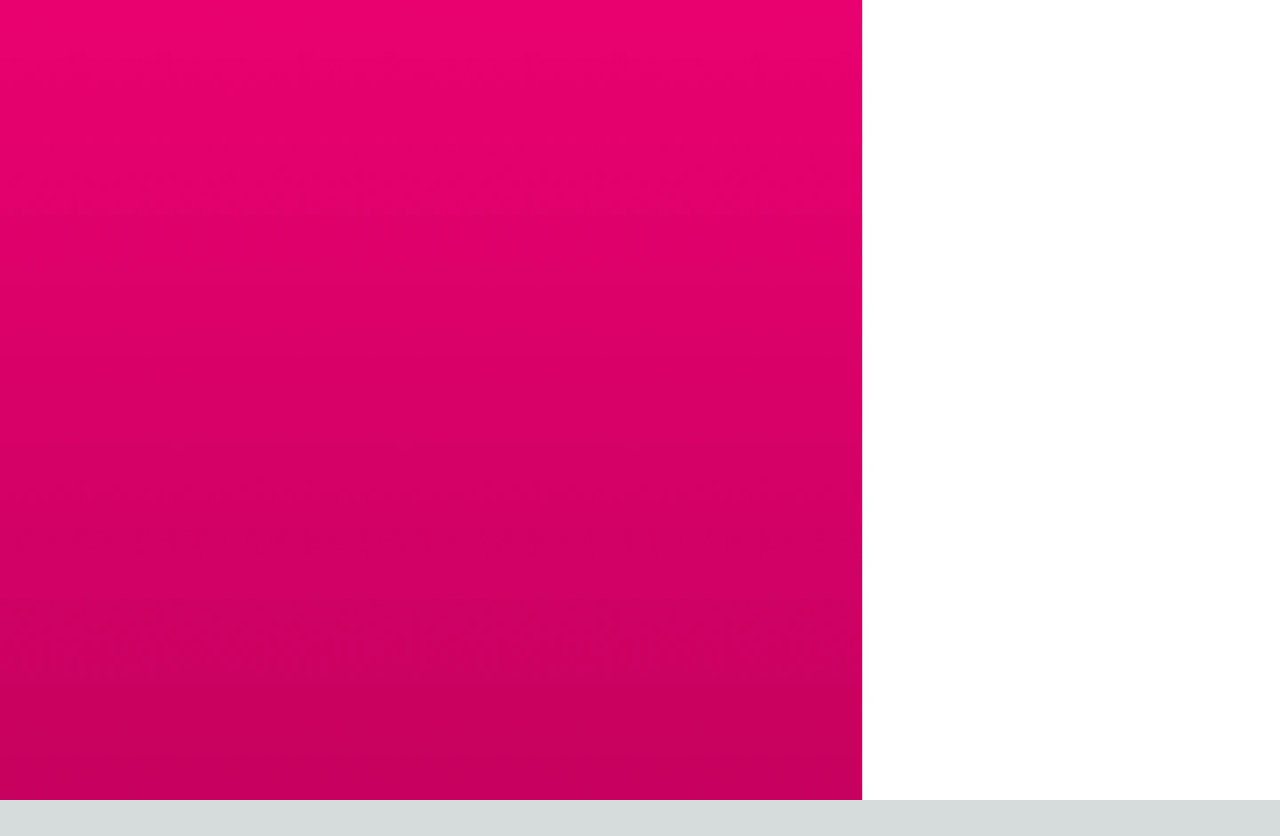
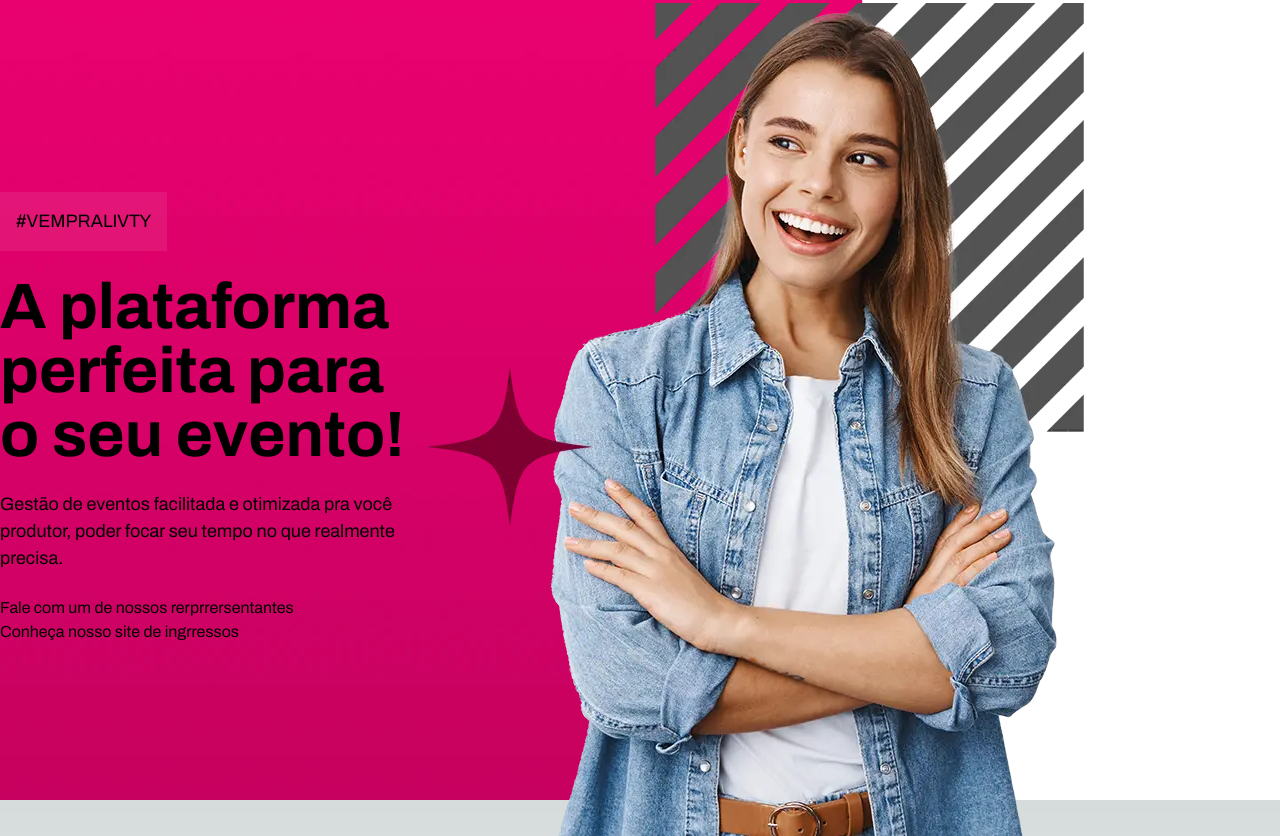
Before and after one commit to chrishenderson07/livty-ingressos, a Next.js app: page / in a window 1280 px wide. Before the commit the page ends 800 px from the top, so only its background shows below. Built offline with nearby package versions, Linux system fonts and the light colour scheme.

Commit message:
feat: structure header

```diff
--- a/app/(home)/page.tsx
+++ b/app/(home)/page.tsx
@@ -1,10 +1,32 @@
+import Image from 'next/image'
+
 const Home = () => {
 	return (
 		<header className="h-screen bg-imagem">
 			<nav className="bg-red-400 container mx-auto"></nav>
-			<main>
-				<div className="container1"></div>
-				<div className="container2"></div>
+			<main className="flex">
+				<div className=" flex flex-col justify-center items-start gap-6 w-1/3 ">
+					<h3 className="p-4 text-lg uppercase bg-[rgba(255,255,255,0.08)] ">
+						#VEMPRALIVTY
+					</h3>
+					<h1 className="text-5xl font-bold leading-[100%]">
+						A plataforma perfeita para o seu evento!
+					</h1>
+					<p className="text-lg">
+						Gestão de eventos facilitada e otimizada pra você produtor, poder
+						focar seu tempo no que realmente precisa.
+					</p>
+					<div>
+						<button>Fale com um de nossos rerprrersentantes</button>
+						<button>Conheça nosso site de ingrressos</button>
+					</div>
+				</div>
+				<div className="">
+					<Image
+						src={require('../../public/image/model1.webp')}
+						alt="Modelo Livty Ingressos"
+					/>
+				</div>
 			</main>
 		</header>
 	)
```
Also changed, not shown: package.json (+5 -4 lines), app/_components/Button/index.tsx (added), public/image/model1.webp (added), 1 other file (tests, documents, lock files or other folders).
